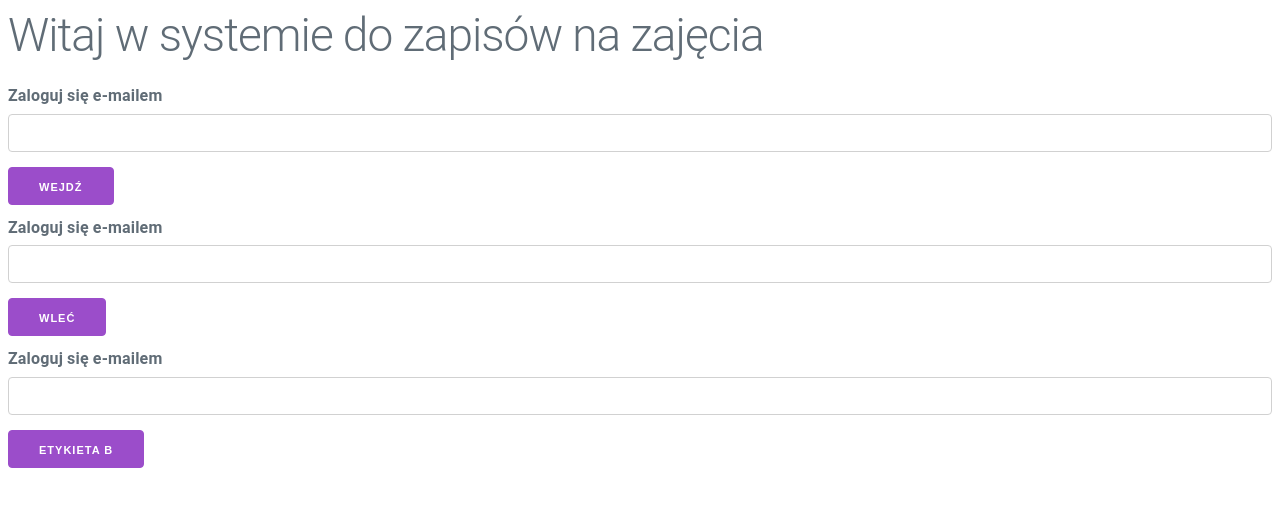
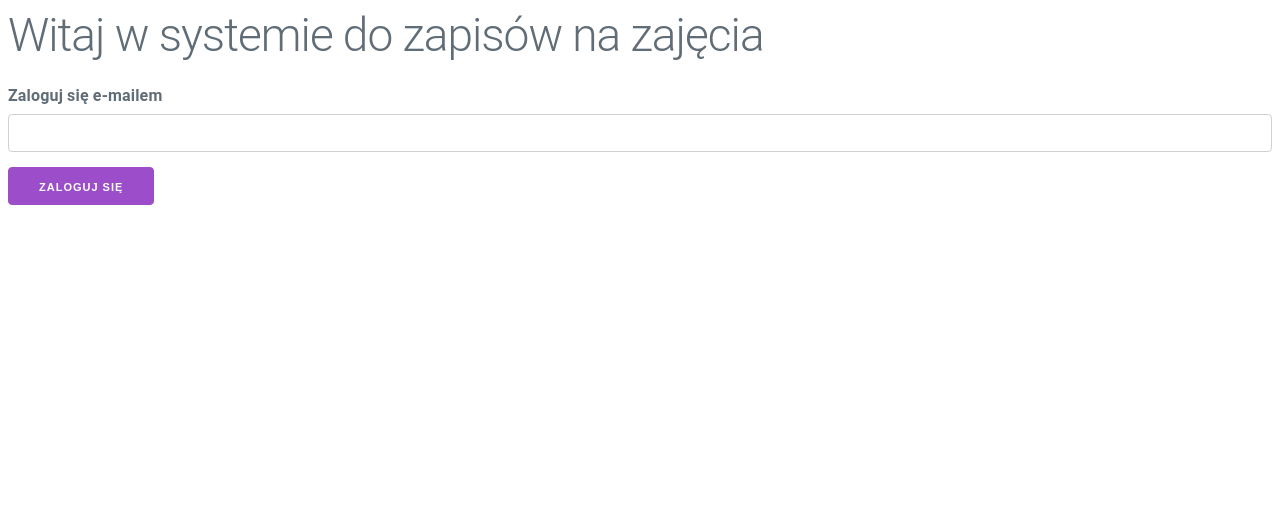
Before and after one commit to SuperDev0514/vue_project, a Vue app: page / in a window 1280 px wide. Shown: the top 506 px of the page. Built offline with nearby package versions, Linux system fonts and the light colour scheme.

Commit message:
Default button label

```diff
--- a/src/App.vue
+++ b/src/App.vue
@@ -8,12 +8,8 @@
         </div>
 
         <div v-else>
-            <LoginForm @login="(username) => logMeIn(username)" button-label="Wejdź"></LoginForm>
-            <LoginForm @login="(username) => logMeIn(username)" button-label="Wleć"></LoginForm>
-            <LoginForm @login="(username) => logMeIn(username)"
-                        :button-label="Math.random() < 0.5 ? 'Etykieta A' : 'Etykieta B'"></LoginForm>
+            <LoginForm @login="(username) => logMeIn(username)"></LoginForm>
         </div>
-
     </div>
 </template>
 
--- a/src/LoginForm.vue
+++ b/src/LoginForm.vue
@@ -2,7 +2,7 @@
     <div>
         <label>Zaloguj się e-mailem</label>
         <input type="email" v-model="email">
-        <button @click="enter()">{{ buttonLabel }}</button>
+        <button @click="enter()">{{ buttonLabel || 'Zaloguj się' }}</button>
     </div>
 </template>
 
```
